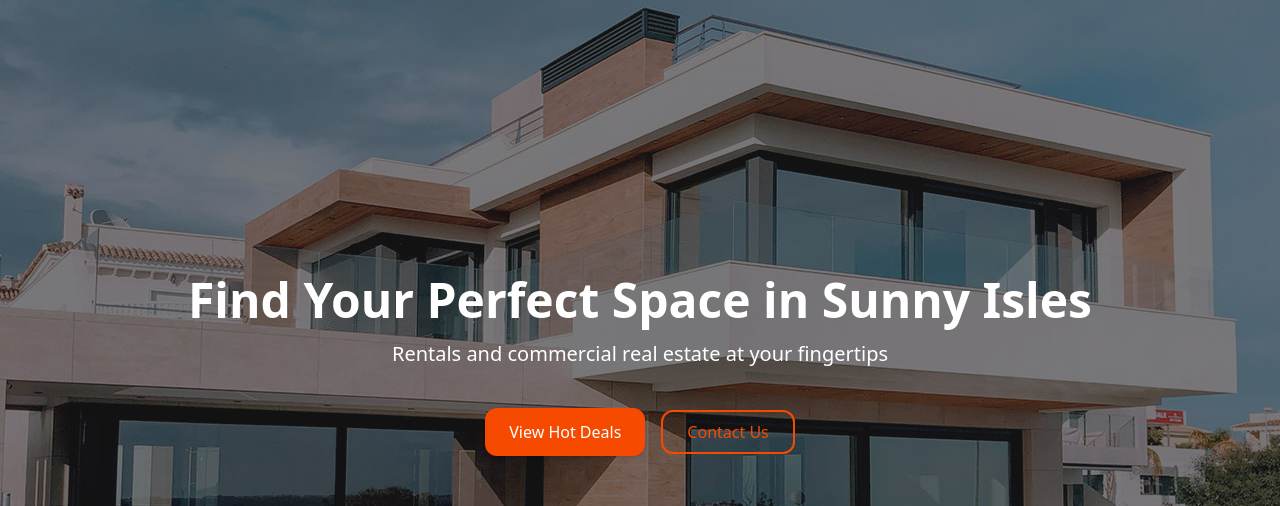
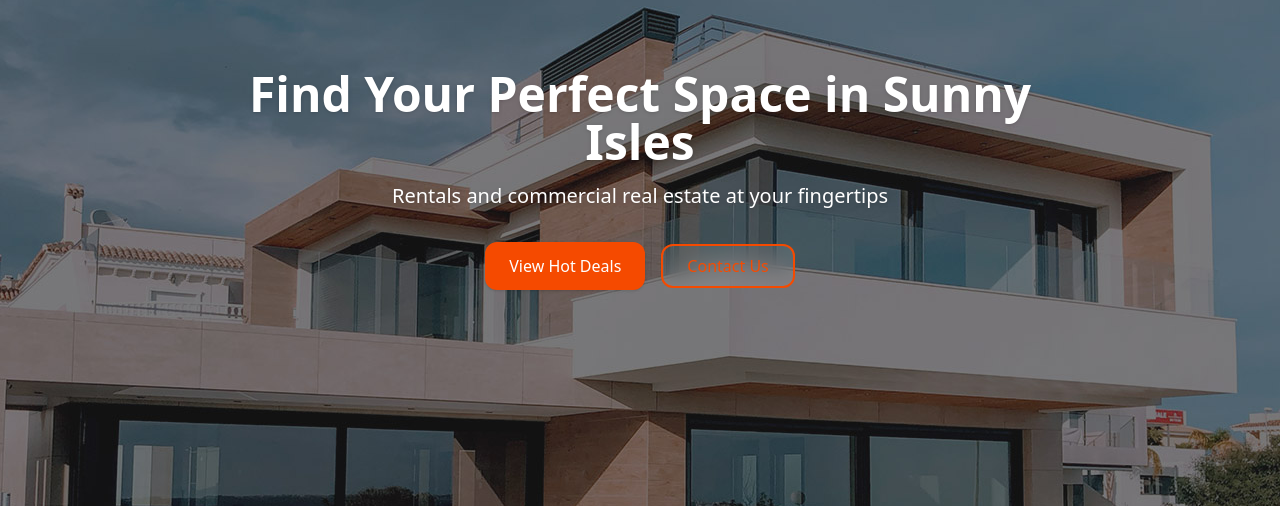
Before and after one commit to SimplySophia/Villa, a Next.js app: page / in a window 1280 px wide. Shown: the part 130-636 px from the top of the page. Built offline with nearby package versions, Linux system fonts and the light colour scheme; no server answers.

Commit message:
optimize layout performance on images sizes

```diff
--- a/app/components/Home/Hero/hero.tsx
+++ b/app/components/Home/Hero/hero.tsx
@@ -1,9 +1,7 @@
 "use client";
 import { useEffect, useState } from "react";
 import Image from "next/image";
-import { motion } from 'framer-motion';
-
-
+import { motion } from "framer-motion";
 
 const images = [
   "/images/hero/banner-01.jpg",
@@ -13,10 +11,11 @@ const images = [
 
 export const Hero = () => {
   const [current, setCurrent] = useState(0);
+
   const scrollToSection = (id: string) => {
     const element = document.getElementById(id);
     if (element) {
-      element.scrollIntoView({ behavior: 'smooth' });
+      element.scrollIntoView({ behavior: "smooth" });
     }
   };
 
@@ -28,9 +27,10 @@ export const Hero = () => {
   }, [current]);
 
   return (
-    <section className="relative h-screen overflow-hidden">
+    <section className="relative min-h-screen pt-[104px] overflow-hidden">
+      {/* Carousel container */}
       <div
-        className="absolute top-0 left-0 h-full flex transition-transform duration-[1200ms] ease-in-out"
+        className="absolute top-0 left-0 h-full w-full flex transition-transform duration-[1200ms] ease-in-out"
         style={{
           width: `${images.length * 100}%`,
           transform: `translateX(-${current * (100 / images.length)}%)`,
@@ -39,14 +39,14 @@ export const Hero = () => {
         {images.map((src, index) => (
           <div
             key={index}
-            className="relative h-full"
+            className="relative h-full w-full"
             style={{ width: `${100 / images.length}%` }}
           >
             <Image
               src={src}
               alt={`Slide ${index + 1}`}
               fill
-              sizes="(max-width: 768px) 100vw, (max-width: 1200px) 50vw, 33vw"
+              sizes="100vw"
               className="object-cover"
               priority={index === 0}
             />
@@ -54,21 +54,21 @@ export const Hero = () => {
         ))}
       </div>
 
-      {/* Overlay content */}
-      <div className="absolute inset-0 flex items-center justify-center text-white text-center px-2 z-10">
-        <div className="flex flex-col items-center w-full">
-          <h1 className="text-4xl md:text-5xl font-bold mb-4">
+      {/* Overlay Content */}
+      <div className="relative z-10 flex items-center justify-center text-white text-center px-4 h-full">
+        <div className="flex flex-col items-center w-full max-w-4xl">
+          <h1 className="text-3xl sm:text-4xl md:text-5xl font-bold mb-4 drop-shadow">
             Find Your Perfect Space in Sunny Isles
           </h1>
-          <p className="text-lg md:text-xl max-w-xl mx-auto">
+          <p className="text-base sm:text-lg md:text-xl max-w-xl mx-auto drop-shadow">
             Rentals and commercial real estate at your fingertips
           </p>
 
-        <div className="flex flex-col sm:flex-row items-center gap-4 mt-10">
+          <div className="flex flex-col sm:flex-row items-center gap-4 mt-8">
             <motion.button
               whileHover={{ scale: 1.05 }}
               whileTap={{ scale: 0.95 }}
-          onClick={() => scrollToSection('deals')}
+              onClick={() => scrollToSection("deals")}
               className="bg-orange-600 text-white px-6 py-3 rounded-xl shadow hover:bg-orange-700 transition"
             >
               View Hot Deals
@@ -77,14 +77,12 @@ export const Hero = () => {
             <motion.button
               whileHover={{ scale: 1.05 }}
               whileTap={{ scale: 0.95 }}
-        onClick={() => scrollToSection('map')}
-        className="border-2 border-orange-600 text-orange-600 px-6 py-2 rounded-xl hover:bg-purple-50 transition"
+              onClick={() => scrollToSection("map")}
+              className="border-2 border-orange-600 text-orange-600 px-6 py-2 rounded-xl hover:bg-white hover:text-orange-700 transition bg-white/10 backdrop-blur-md"
             >
               Contact Us
             </motion.button>
           </div>
-
-
         </div>
       </div>
     </section>
--- a/app/components/common/Navbar.tsx
+++ b/app/components/common/Navbar.tsx
@@ -41,15 +41,20 @@ export default function Navbar() {
 
     if (mobileMenuOpen) {
       document.addEventListener('mousedown', handler);
+      // Prevent scrolling when mobile menu is open
+      document.body.style.overflow = 'hidden';
+    } else {
+      document.body.style.overflow = '';
     }
 
     return () => {
       document.removeEventListener('mousedown', handler);
+      document.body.style.overflow = '';
     };
   }, [mobileMenuOpen]);
 
   return (
-    <nav className="fixed top-10 z-40 w-full bg-white border-b border-gray-200">
+    <nav className="fixed top-10 z-50 w-full bg-white border-b border-gray-200">
       <div className="max-w-6xl mx-auto px-4 py-3 flex justify-between items-center">
         <Link href="/" className="text-2xl font-bold text-gray-800">VILLA</Link>
 
@@ -126,10 +131,17 @@ export default function Navbar() {
         </button>
       </div>
 
-      {/* Mobile Menu */}
+      {/* Backdrop & Mobile Menu */}
       {mobileMenuOpen && (
-        <div className="fixed inset-0 bg-black bg-opacity-50 z-50 flex justify-end">
-          <div ref={menuRef} className="w-2/3 bg-white h-full shadow-lg p-6 space-y-6 animate-slide-in">
+        <div className="fixed inset-0 z-50">
+          {/* Overlay */}
+          <div className="absolute inset-0 bg-black bg-opacity-50" onClick={() => setMobileMenuOpen(false)} />
+
+          {/* Menu */}
+          <div
+            ref={menuRef}
+            className="absolute right-0 top-0 w-2/3 h-full bg-white shadow-lg p-6 space-y-6 animate-slide-in overflow-y-auto"
+          >
             <div className="flex justify-end">
               <button onClick={() => setMobileMenuOpen(false)}>
                 <X className="w-6 h-6 text-gray-600" />
--- a/app/globals.css
+++ b/app/globals.css
@@ -21,9 +21,12 @@
     --foreground: #ededed;
   }
 }
-html {
-  scroll-behavior: smooth;
+html,
+body {
+  max-width: 100vw;
+  overflow-x: hidden;
 }
+
 
 @keyframes shake {
   0% { transform: translateX(0); }
```
Lines whose indentation alone changed are shown as unchanged.
